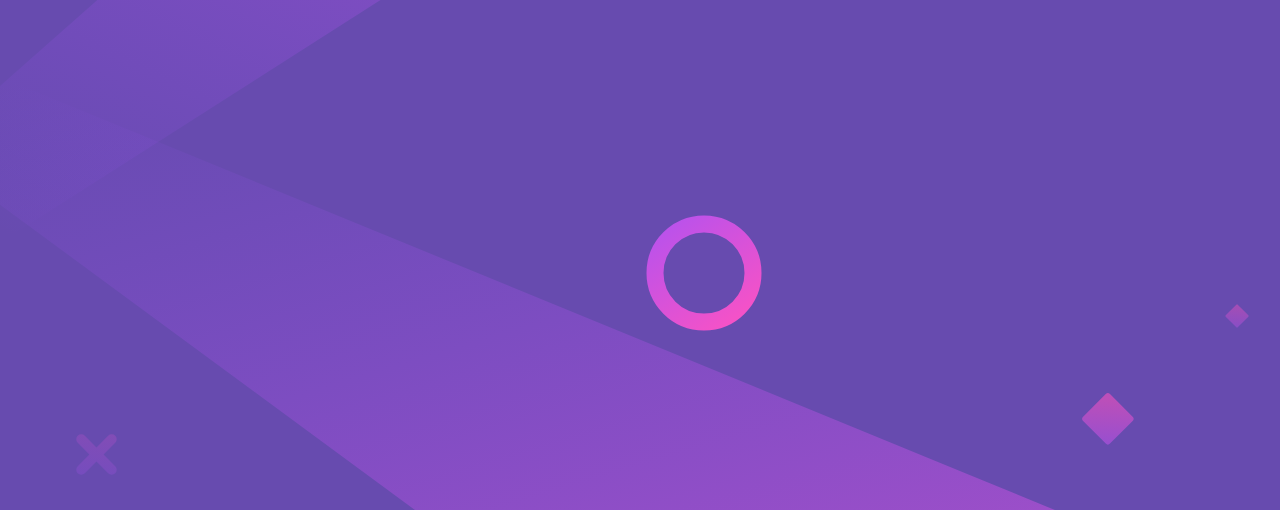
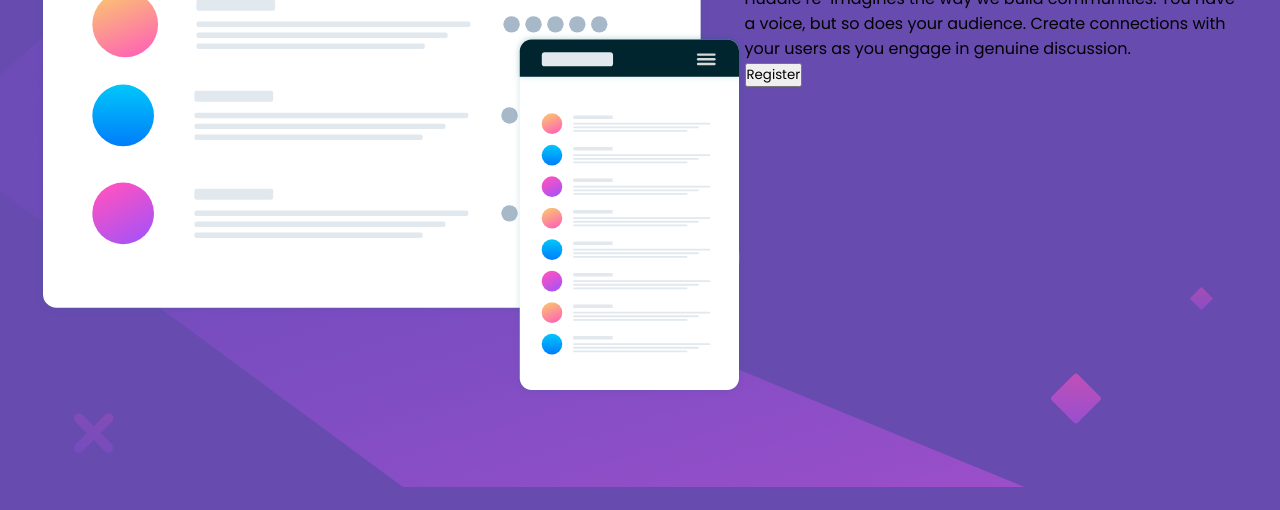
Before and after one commit to svvictorelias/huddle-landing-page, a plain HTML site: page index.html in a window 1280 px wide. Shown: the part 290-800 px from the top of the page. Drawn offline with Linux system fonts and the light colour scheme.

Commit message:
adicionado imagens e textos

```diff
--- a/index.html
+++ b/index.html
@@ -11,8 +11,15 @@
     <img src="images/logo.svg" alt="">
   </header>
   <main>
+    <div class="main-img"><img src="images/illustration-mockups.svg" alt=""></div>
+    <div class="main-text">
+      <h1>Build The Community<br> fans Will Love</h1>
+      <p>Huddle re-imagines the way we build communities. You have a voice, but so does your audience. Create connections with your users as you engage in genuine discussion.</p>
+      <button>Register</button>
+    </div>
   </main>
   <footer>
+
   </footer>
 </body>
 </html>
--- a/style.css
+++ b/style.css
@@ -1,7 +1,10 @@
+@charset "UTF-8";
+@import url('https://fonts.googleapis.com/css2?family=Poppins:wght@400;600&display=swap');
 *{
     padding: 0;
     margin: 0;
     box-sizing: border-box;
+    font-family: "Poppins", Arial, Helvetica, sans-serif;
 }
 body{
     width: 100%;
@@ -10,6 +13,14 @@ body{
     background-color: hsl(257, 40%, 49%);
     background-image: url('images/bg-desktop.svg');
     background-repeat: no-repeat;
-    background-size: cover;
+    background-size: contain;
     background-attachment: fixed;
+    align-items: center;
+    justify-content: center;
 }
+main{
+    display: flex;
+}
+.main-text{
+    width: 500px;
+}
```
